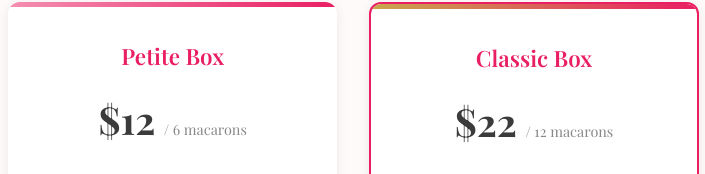
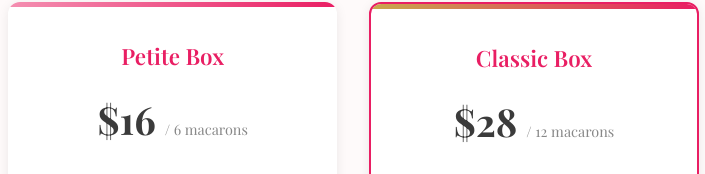
Before and after one commit to jrobishaw/hello-world, a plain HTML site: page prices.html in a window 1280 px wide. Shown: the part 697-871 px from the top of the page, 106-811 px from the left. Drawn offline with nearby package versions, Linux system fonts and the light colour scheme; a web font is replaced by a local one.

Commit message:
Update prices.html

```diff
--- a/prices.html
+++ b/prices.html
@@ -92,7 +92,7 @@
         <!-- Petite Box -->
         <div class="pricing-card">
           <h3>Petite Box</h3>
-          <div class="price">$12 <small>/ 6 macarons</small></div>
+          <div class="price">$16 <small>/ 6 macarons</small></div>
           <ul>
             <li>6 classic-flavor macarons</li>
             <li>Elegant ribbon-tied box</li>
@@ -105,7 +105,7 @@
         <!-- Classic Box -->
         <div class="pricing-card featured">
           <h3>Classic Box</h3>
-          <div class="price">$22 <small>/ 12 macarons</small></div>
+          <div class="price">$28 <small>/ 12 macarons</small></div>
           <ul>
             <li>12 macarons — classic &amp; premium flavors</li>
             <li>Signature gift box with gold foil</li>
```
